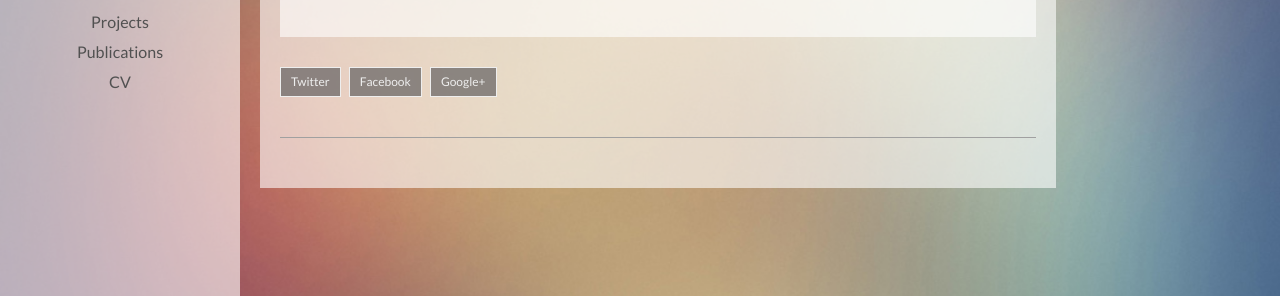
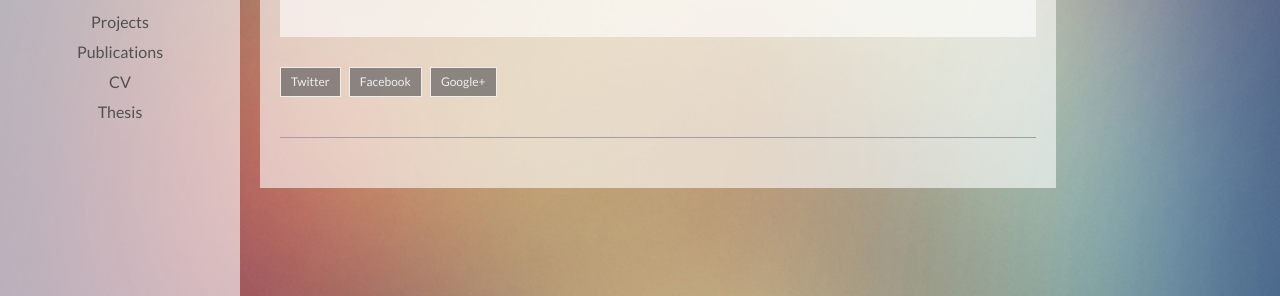
Before and after one commit to saramccarthy/saramccarthy.github.io, a Jekyll site: the page built from about.html, in a window 1280 px wide. Shown: the part 398-694 px from the top of the page. Built offline with Jekyll 4.4.1, drawn with Linux system fonts in a browser that asks for light colours.

Commit message:
Added Thesis

```diff
--- a/_layouts/main.html
+++ b/_layouts/main.html
@@ -17,6 +17,7 @@ layout: default
       <li><a class="active" onclick="changeNav(this)" href="https://saramccarthy.github.io/">Projects</a></li>
       <li><a onclick="changeNav(this)" href="https://saramccarthy.github.io/publications/">Publications</a></li>
       <li><a onclick="changeNav(this)" href="https://saramccarthy.github.io/assets/pdf/sara_CV_2018.pdf">CV</a></li>
+      <li><a onclick="changeNav(this)" href="https://saramccarthy.github.io/assets/pdf/sara_thesis.pdf">Thesis</a></li>
       </ul>
       </div>
     </div>
```
